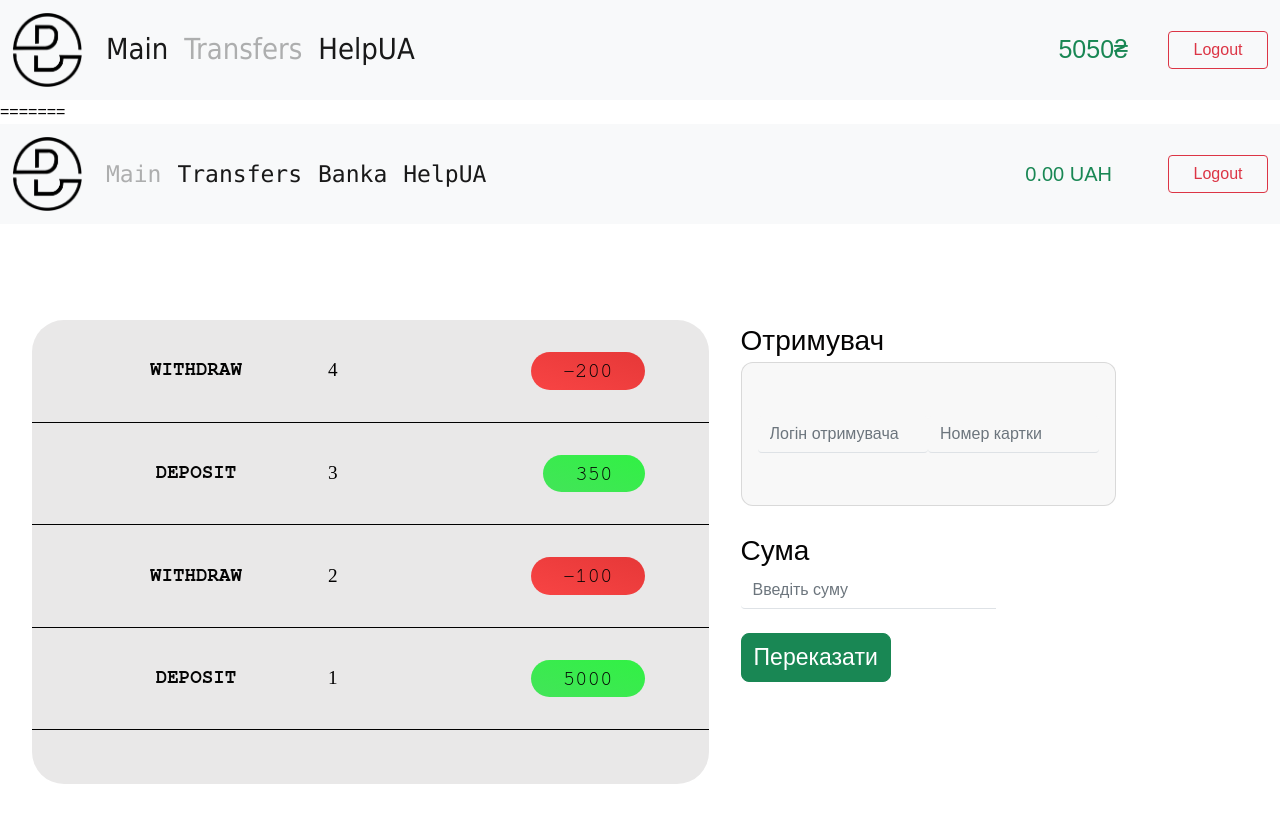
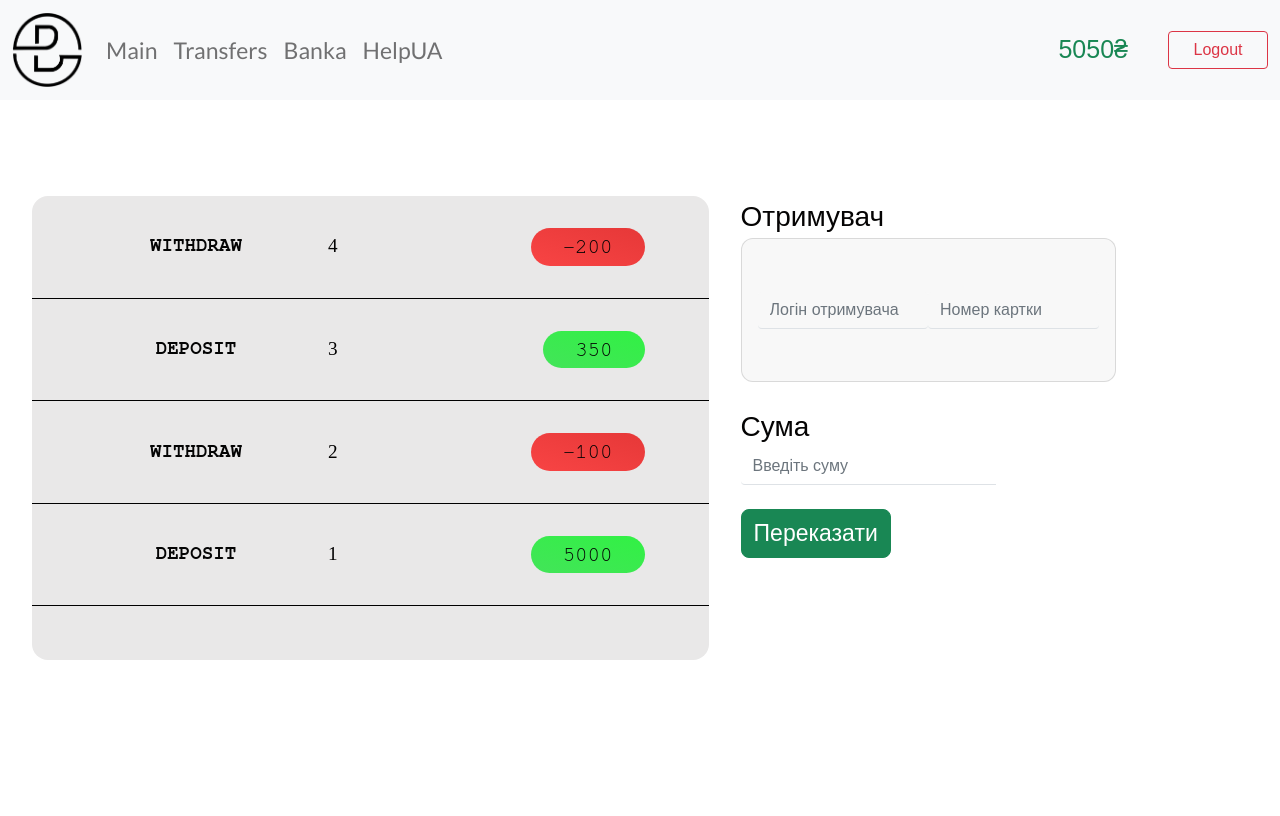
Before and after one commit to hhhusak/BetaBankProject, a plain HTML site: page client/transfersli.html in a window 1280 px wide. Drawn offline with nearby package versions, Linux system fonts and the light colour scheme.

Commit message:
Add files via upload

```diff
--- a/client/banka.html
+++ b/client/banka.html
@@ -5,29 +5,32 @@
   <meta name="viewport" content="width=device-width, initial-scale=1.0">
   <title>Збір коштів</title>
   <link rel="stylesheet" href="examplebank.css">
+  <link href="https://fonts.googleapis.com/css?family=Lato" rel="stylesheet">
+  <link href="https://fonts.googleapis.com/css?family=Montserrat" rel="stylesheet">
+  <link href="https://fonts.googleapis.com/css?family=Nunito" rel="stylesheet">
   <!-- Bootstrap CSS -->
   <link rel="stylesheet" href="https://cdnjs.cloudflare.com/ajax/libs/bootstrap/5.0.2/css/bootstrap.min.css">
 </head>
 <body>
     <nav class="navbar navbar-expand-lg navbar-light bg-light">
         <div class="container-fluid">
-          <a class="navbar-brand" href="#"><img src="files/LOGGO.png" width="70px" height="auto" alt=""></a>
+          <a class="navbar-brand" href="index.html"><img src="files/LOGGO.png" width="70px" height="auto" alt=""></a>
           <button class="navbar-toggler" type="button" data-bs-toggle="collapse" data-bs-target="#navbarSupportedContent" aria-controls="navbarSupportedContent" aria-expanded="false" aria-label="Toggle navigation">
             <span class="navbar-toggler-icon"></span>
           </button>
           <div class="collapse navbar-collapse" id="navbarSupportedContent">
             <ul class="navbar-nav me-auto mb-2 mb-lg-0">
               <li class="nav-item">
-                <a class="nav-link disabled" aria-current="page" style="font-size: 23px; font-family: Monaco" aria-disabled="true" href="#">Main</a>
+                <a class="nav-link" aria-current="page" style="font-size: 23px; font-family: Lato" aria-disabled="true" href="mainli.html">Main</a>
               </li>
               <li class="nav-item">
-                <a class="nav-link active" aria-current="page" style="font-size: 23px; font-family: Monaco;" href="transfersli.html">Transfers</a>
+                <a class="nav-link" aria-current="page" style="font-size: 23px; font-family: Lato;" href="transfersli.html">Transfers</a>
               </li>
               <li class="nav-item">
-                <a class="nav-link active" aria-current="page" style="font-size: 23px; font-family: Monaco;" href="#">Banka</a>
+                <a class="nav-link" aria-current="page" style="font-size: 23px; font-family: Lato;" href="#">Banka</a>
               </li>
               <li class="nav-item">
-                <a class="nav-link active" aria-current="page" style="font-size: 23px; font-family: Monaco;" href="#">HelpUA</a>
+                <a class="nav-link" aria-current="page" style="font-size: 23px; font-family: Lato;" href="helpli.html">HelpUA</a>
               </li>
             </ul>
             <!--Balance-->
@@ -44,30 +47,30 @@
       </nav>
 
       <div class="container my-5">
-        <h1 class="text-center mb-4">Збір коштів</h1>
+        <h1 class="text-center mb-4" style="font-family: Nunito;">Збір коштів</h1>
         <div class="row justify-content-center">
           <div class="col-md-5">
             <form>
               <div class="mb-3">
-                <label for="inputName" class="form-label">Назва фонду/Ім'я отримувача</label>
+                <label for="inputName" class="form-label" style="font-size: 21px; font-family: Montserrat;">Назва фонду/Ім'я отримувача</label>
                 <input type="text" class="form-control" id="inputName" placeholder="Введіть назву фонду або ім'я отримувача" required>
               </div>
               <div class="mb-3">
-                <label for="inputEmail" class="form-label">Номер телефону/E-mail</label>
+                <label for="inputEmail" class="form-label" style="font-size: 21px; font-family: Montserrat;">Номер телефону/E-mail</label>
                 <input type="email" class="form-control" id="inputEmail" placeholder="Введіть номер телефону або E-mail" required>
               </div>
               <div class="mb-3">
-                <label for="inputAmount" class="form-label">Сума пожертвування</label>
+                <label for="inputAmount" class="form-label" style="font-size: 21px; font-family: Montserrat;">Сума пожертвування</label>
                 <div class="input-group">
                   <input type="number" class="form-control" id="inputAmount" placeholder="Введіть суму пожертвування" required>
                 </div>
               </div>
               <div class="mb-3">
-                <label for="inputCardNumber" class="form-label">Отримувач</label>
+                <label for="inputCardNumber" class="form-label" style="font-size: 21px; font-family: Montserrat;">Отримувач</label>
                 <input type="text" class="form-control" id="inputCardNumber" placeholder="Введіть номер IBAN або номер картки" required>
               </div>
               <div class="mb-3">
-                <label for="account" class="fs-3">З картки:</label>
+                <label for="account" class="fs-3" style="font-size: 21px; font-family: Montserrat;">З картки:</label>
                 <select class="form-control bg-transparent" id="account">
                   <option>UAH картка</option>
                   <option>USD картка</option>
--- a/client/styles/helpli.css
+++ b/client/styles/helpli.css
@@ -7,6 +7,22 @@
   html {
     box-sizing: border-box;
   }
+
+
+  ::-webkit-scrollbar {
+    width: 10px;
+    height: 10px;
+    }
+
+    ::-webkit-scrollbar-track {
+        background: #c7c7c7;
+        border-radius: 8px;
+    }
+
+    ::-webkit-scrollbar-thumb {
+        background: #8b8b8b;
+        border-radius: 8px;
+    }
 
   body {
     font-family: 'Poppins', sans-serif;
@@ -32,7 +48,7 @@
   .collections {
     grid-row: span 3;
     background-color: #e9e8e8;
-    border-radius: 2rem;
+    border-radius: 1rem;
     overflow: scroll;
     height: 29rem;
   }
--- a/client/styles/style.css
+++ b/client/styles/style.css
@@ -7,9 +7,14 @@
     padding: 10px;
     background: #ffffff;
 }
+
+
+
 ::-webkit-scrollbar {
 width: 10px;
+height: 10px;
 }
+
 
 ::-webkit-scrollbar-track {
     background: #c7c7c7;
--- a/client/styles/transfer.css
+++ b/client/styles/transfer.css
@@ -7,6 +7,23 @@
 html {
   box-sizing: border-box;
 }
+
+
+::-webkit-scrollbar {
+  width: 10px;
+  height: 10px;
+  }
+
+  ::-webkit-scrollbar-track {
+      background: #c7c7c7;
+      border-radius: 8px;
+  }
+
+  ::-webkit-scrollbar-thumb {
+      background: #8b8b8b;
+      border-radius: 8px;
+  }
+
 
 body {
   font-family: 'Poppins', sans-serif;
@@ -32,7 +49,7 @@ body {
 .transfers {
   grid-row: span 3;
   background-color: #e9e8e8;
-  border-radius: 2rem;
+  border-radius: 1rem;
   overflow: scroll;
   height: 29rem;
 }
--- a/client/transfersli.html
+++ b/client/transfersli.html
@@ -6,26 +6,29 @@
     <link href="https://cdn.jsdelivr.net/npm/bootstrap@5.0.2/dist/css/bootstrap.min.css" rel="stylesheet" integrity="sha384-EVSTQN3/azprG1Anm3QDgpJLIm9Nao0Yz1ztcQTwFspd3yD65VohhpuuCOmLASjC" crossorigin="anonymous">
     <script src="https://cdn.jsdelivr.net/npm/bootstrap@5.0.2/dist/js/bootstrap.bundle.min.js" integrity="sha384-MrcW6ZMFYlzcLA8Nl+NtUVF0sA7MsXsP1UyJoMp4YLEuNSfAP+JcXn/tWtIaxVXM" crossorigin="anonymous"></script>
     <link rel="stylesheet" href="styles/transfer.css">
-    <link rel="stylesheet" href="styles/transfer.css">
+    <link href="https://fonts.googleapis.com/css?family=Lato" rel="stylesheet">
     <title>Transfers</title>
 </head>
 <body>
     <nav class="navbar navbar-expand-lg navbar-light bg-light">
         <div class="container-fluid">
-          <a class="navbar-brand" href="#"><img src="files/LOGGO.png" width="70px" height="auto" alt=""></a>
+          <a class="navbar-brand" href="index.html"><img src="files/LOGGO.png" width="70px" height="auto" alt=""></a>
           <button class="navbar-toggler" type="button" data-bs-toggle="collapse" data-bs-target="#navbarSupportedContent" aria-controls="navbarSupportedContent" aria-expanded="false" aria-label="Toggle navigation">
             <span class="navbar-toggler-icon"></span>
           </button>
           <div class="collapse navbar-collapse" id="navbarSupportedContent">
             <ul class="navbar-nav me-auto mb-2 mb-lg-0">
               <li class="nav-item">
-                <a class="nav-link active" aria-current="page" style="font-size: 29px; font-family: Tahoma, sans-serif" href="mainli.html">Main</a>
+                <a class="nav-link" aria-current="page" style="font-size: 23px; font-family: Lato, sans-serif" href="mainli.html">Main</a>
               </li>
               <li class="nav-item">
-                <a class="nav-link disabled" aria-current="page" style="font-size: 29px; font-family: Tahoma, sans-serif" aria-disabled="true" href="#">Transfers</a>
+                <a class="nav-link" aria-current="page" style="font-size: 23px; font-family: Lato, sans-serif" aria-disabled="true" href="#">Transfers</a>
               </li>
               <li class="nav-item">
-                <a class="nav-link active" aria-current="page" style="font-size: 29px; font-family: Tahoma, sans-serif" href="helpli.html">HelpUA</a>
+                <a class="nav-link" aria-current="page" style="font-size: 23px; font-family: Lato;" href="banka.html">Banka</a>
+              </li>
+              <li class="nav-item">
+                <a class="nav-link" aria-current="page" style="font-size: 23px; font-family: Lato, sans-serif" href="helpli.html">HelpUA</a>
               </li>
             </ul>
 
@@ -40,36 +43,7 @@
           </div>
         </div>
       </nav>
-=======
-  <nav class="navbar navbar-expand-lg navbar-light bg-light">
-    <div class="container-fluid">
-      <a class="navbar-brand" href="#"><img src="files/LOGGO.png" width="70px" height="auto" alt=""></a>
-      <button class="navbar-toggler" type="button" data-bs-toggle="collapse" data-bs-target="#navbarSupportedContent" aria-controls="navbarSupportedContent" aria-expanded="false" aria-label="Toggle navigation">
-        <span class="navbar-toggler-icon"></span>
-      </button>
-      <div class="collapse navbar-collapse" id="navbarSupportedContent">
-        <ul class="navbar-nav me-auto mb-2 mb-lg-0">
-          <li class="nav-item">
-            <a class="nav-link disabled" aria-current="page" style="font-size: 23px; font-family: Monaco" aria-disabled="true" href="#">Main</a>
-          </li>
-          <li class="nav-item">
-            <a class="nav-link active" aria-current="page" style="font-size: 23px; font-family: Monaco;" href="transfersli.html">Transfers</a>
-          </li>
-          <li class="nav-item">
-            <a class="nav-link active" aria-current="page" style="font-size: 23px; font-family: Monaco;" href="#">Banka</a>
-          </li>
-          <li class="nav-item">
-            <a class="nav-link active" aria-current="page" style="font-size: 23px; font-family: Monaco;" href="#">HelpUA</a>
-          </li>
-        </ul>
-        <!--Balance-->
-        <div class="balanceWrapper">
-            <a href="transfersli.html" class="text-success text-decoration-none fs-5 mx-3">0.00 UAH</a>
-        </div>
 
-        <form class="d-flex">
-            <a class="btn btn-outline-danger" style="width: 100px" type="submit" href="index.html">Logout</a>
-        </form>
 
       </div>
     </div>
```
Also changed, not shown: client/helpli.html (+10 -6 lines), client/index.html (+10 -14 lines), client/mainli.html (+10 -8 lines).
